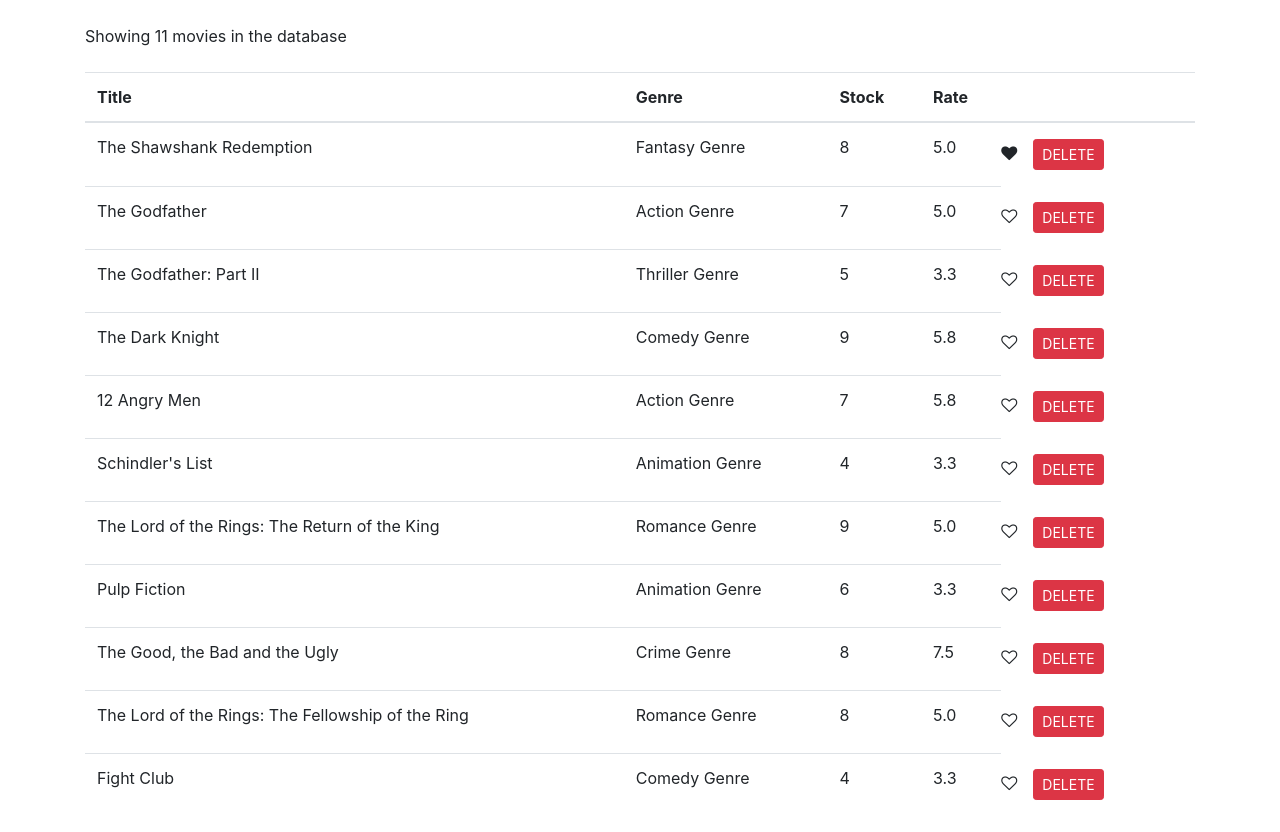
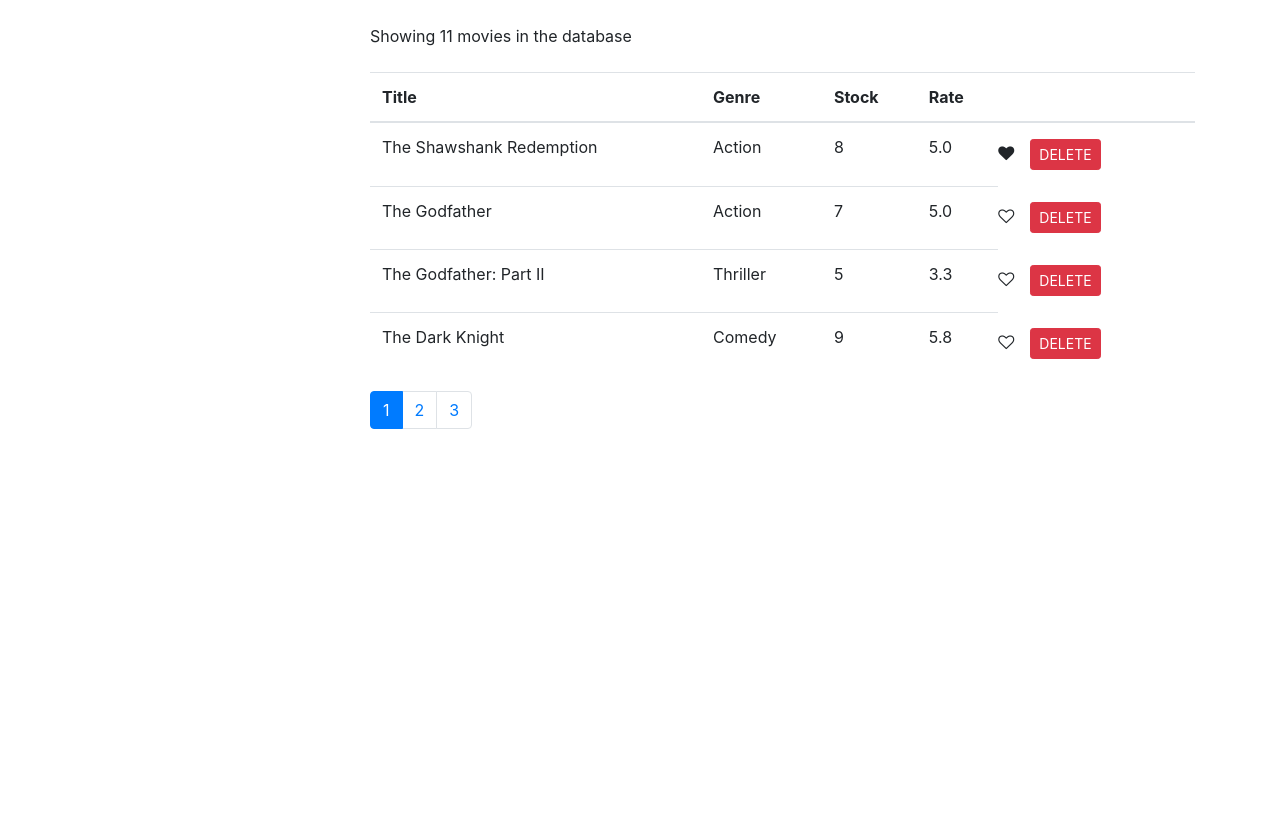
Before and after one commit to ajayJayapalan/REACT_MOSH, a React (Create React App) app in the folder vidly/: page / in a window 1280 px wide. After the commit the page ends 800 px from the top, so only its background shows below. Built offline with nearby package versions, Linux system fonts and the light colour scheme.

Commit message:
Pagination

```diff
--- a/vidly/package.json
+++ b/vidly/package.json
@@ -8,6 +8,8 @@
     "@testing-library/user-event": "^12.8.3",
     "bootstrap": "^4.1.1",
     "font-awesome": "^4.7.0",
+    "lodash": "^4.17.10",
+    "prop-types": "^15.6.2",
     "react": "^17.0.2",
     "react-dom": "^17.0.2",
     "react-scripts": "4.0.3",
--- /dev/null
+++ b/vidly/src/common/listGroup.jsx
@@ -0,0 +1,27 @@
+import React, { Component } from "react";
+
+class ListGroup extends Component {
+  render() {
+    const genreListClone = [
+      { _id: 1, name: "All genre" },
+      ...this.props.genres,
+    ];
+    return (
+      <>
+        <ul class="list-group">
+          {genreListClone.map((i) => (
+            <li
+            key={i._id}
+            class="list-group-item"
+            onClick={()=>this.props.onPress(i._id)}
+            >
+              {i.name}
+            </li>
+          ))}
+        </ul>
+      </>
+    );
+  }
+}
+
+export default ListGroup;
--- /dev/null
+++ b/vidly/src/common/pagination.jsx
@@ -0,0 +1,36 @@
+import React, { Component } from "react";
+import _ from "lodash";
+import PropTypes from 'prop-types'
+
+class Pagination extends Component {
+  render() {
+    const { itemsCount, pageSize, currentPage, onPageChange } = this.props;
+    const pagesCount = Math.ceil(itemsCount / pageSize);
+
+    if (pagesCount === 1) return null;
+
+    const pages = _.range(1, pagesCount + 1);
+
+    return (
+      <ul className="pagination">
+        {pages.map((page) => (
+          <li key={page} className={page=== currentPage ? "page-item active" : "page-item"}>
+            <button
+            className="page-link"
+            onClick={()=>onPageChange(page)}
+            >{page}</button>
+          </li>
+        ))}
+      </ul>
+    );
+  }
+}
+
+Pagination.propTypes = {
+    itemsCount: PropTypes.number.isRequired,
+    pageSize: PropTypes.number.isRequired,
+    currentPage: PropTypes.number.isRequired,
+    onPageChange: PropTypes.func.isRequired
+}
+
+export default Pagination;
--- a/vidly/src/components/movies.jsx
+++ b/vidly/src/components/movies.jsx
@@ -1,10 +1,16 @@
 import React, { Component } from "react";
 import { getMovies } from "../services/movieList";
+//import { genres, getGenres } from "../services/genreList";
 import Like from "./like";
+import Pagination from "./../common/pagination";
+import { paginate } from "./../utils/paginate";
+//import ListGroup from "../common/listGroup";
 
 class Movies extends Component {
   state = {
     movies: getMovies(),
+    pageSize: 4,
+    currentPage: 1,
   };
 
   handleLike = (item) => {
@@ -19,6 +25,11 @@
     this.setState({ movies: moviesClone });
   };
 
+  handlePageChange = (page) => {
+    this.setState({ currentPage: page });
+  };
+
+
   getHeader = () => {
     const element =
       this.state.movies.length === 0
@@ -28,8 +39,16 @@
   };
 
   render() {
+    const { currentPage, pageSize, movies: allMovies } = this.state;
+
+    const movies = paginate(allMovies, currentPage, pageSize);
     return (
       <>
+        <div className="row">
+          <div className="col-3 mt-5">
+            {/*<ListGroup />*/}
+          </div>
+          <div className="col">
             <p className="my-4">{this.getHeader()}</p>
             {this.state.movies.length !== 0 && (
               <table className="table">
@@ -44,7 +63,7 @@
                   </tr>
                 </thead>
                 <tbody>
-              {this.state.movies.map((i) => {
+                  {movies.map((i) => {
                     return (
                       <tr key={i._id}>
                         <td>{i.title}</td>
@@ -70,6 +89,15 @@
                 </tbody>
               </table>
             )}
+
+            <Pagination
+              itemsCount={allMovies.length}
+              currentPage={currentPage}
+              pageSize={pageSize}
+              onPageChange={this.handlePageChange}
+            />
+          </div>
+        </div>
       </>
     );
   }
--- /dev/null
+++ b/vidly/src/services/genreList.js
@@ -0,0 +1,9 @@
+export const genres = [
+  { _id: "611e75778b8b0b0f789396bd", name: "Action" },
+  { _id: "611e75778b8b0b0f789396c1", name: "Thriller" },
+  { _id: "611e75778b8b0b0f789396c3", name: "Comedy" },
+];
+
+export function getGenres() {
+  return genres.filter((g) => g);
+}
--- a/vidly/src/services/movieList.js
+++ b/vidly/src/services/movieList.js
@@ -4,7 +4,7 @@
   {
     _id: "611e75778b8b0b0f789396bc",
     title: "The Shawshank Redemption",
-    genre: { _id: "611e75778b8b0b0f789396bd", name: "Fantasy Genre" },
+    genre: { _id: "611e75778b8b0b0f789396bd", name: "Action" },
     numberInStock: 8,
     dailyRentalRate: "5.0",
     publishDate: "2021-08-19T15:15:03.163Z",
@@ -13,7 +13,7 @@
   {
     _id: "611e75778b8b0b0f789396be",
     title: "The Godfather",
-    genre: { _id: "611e75778b8b0b0f789396bf", name: "Action Genre" },
+    genre: { _id: "611e75778b8b0b0f789396bd", name: "Action" },
     numberInStock: 7,
     dailyRentalRate: "5.0",
     publishDate: "2021-08-19T15:15:03.163Z",
@@ -21,7 +21,7 @@
   {
     _id: "611e75778b8b0b0f789396c0",
     title: "The Godfather: Part II",
-    genre: { _id: "611e75778b8b0b0f789396c1", name: "Thriller Genre" },
+    genre: { _id: "611e75778b8b0b0f789396c1", name: "Thriller" },
     numberInStock: 5,
     dailyRentalRate: "3.3",
     publishDate: "2021-08-19T15:15:03.163Z",
@@ -29,7 +29,7 @@
   {
     _id: "611e75778b8b0b0f789396c2",
     title: "The Dark Knight",
-    genre: { _id: "611e75778b8b0b0f789396c3", name: "Comedy Genre" },
+    genre: { _id: "611e75778b8b0b0f789396c3", name: "Comedy" },
     numberInStock: 9,
     dailyRentalRate: "5.8",
     publishDate: "2021-08-19T15:15:03.163Z",
@@ -37,7 +37,7 @@
   {
     _id: "611e75778b8b0b0f789396c4",
     title: "12 Angry Men",
-    genre: { _id: "611e75778b8b0b0f789396c5", name: "Action Genre" },
+    genre: { _id: "611e75778b8b0b0f789396bd", name: "Action" },
     numberInStock: 7,
     dailyRentalRate: "5.8",
     publishDate: "2021-08-19T15:15:03.163Z",
@@ -45,7 +45,7 @@
   {
     _id: "611e75778b8b0b0f789396c6",
     title: "Schindler's List",
-    genre: { _id: "611e75778b8b0b0f789396c7", name: "Animation Genre" },
+    genre: { _id: "611e75778b8b0b0f789396c1", name: "Thriller" },
     numberInStock: 4,
     dailyRentalRate: "3.3",
     publishDate: "2021-08-19T15:15:03.163Z",
@@ -53,7 +53,7 @@
   {
     _id: "611e75778b8b0b0f789396c8",
     title: "The Lord of the Rings: The Return of the King",
-    genre: { _id: "611e75778b8b0b0f789396c9", name: "Romance Genre" },
+    genre: { _id: "611e75778b8b0b0f789396c3", name: "Comedy" },
     numberInStock: 9,
     dailyRentalRate: "5.0",
     publishDate: "2021-08-19T15:15:03.163Z",
@@ -61,7 +61,7 @@
   {
     _id: "611e75778b8b0b0f789396ca",
     title: "Pulp Fiction",
-    genre: { _id: "611e75778b8b0b0f789396cb", name: "Animation Genre" },
+    genre: { _id: "611e75778b8b0b0f789396bd", name: "Action" },
     numberInStock: 6,
     dailyRentalRate: "3.3",
     publishDate: "2021-08-19T15:15:03.163Z",
@@ -69,7 +69,7 @@
   {
     _id: "611e75778b8b0b0f789396cc",
     title: "The Good, the Bad and the Ugly",
-    genre: { _id: "611e75778b8b0b0f789396cd", name: "Crime Genre" },
+    genre: { _id: "611e75778b8b0b0f789396c3", name: "Comedy" },
     numberInStock: 8,
     dailyRentalRate: "7.5",
     publishDate: "2021-08-19T15:15:03.163Z",
@@ -77,7 +77,7 @@
   {
     _id: "611e75778b8b0b0f789396ce",
     title: "The Lord of the Rings: The Fellowship of the Ring",
-    genre: { _id: "611e75778b8b0b0f789396cf", name: "Romance Genre" },
+    genre: { _id: "611e75778b8b0b0f789396c3", name: "Comedy" },
     numberInStock: 8,
     dailyRentalRate: "5.0",
     publishDate: "2021-08-19T15:15:03.163Z",
@@ -85,7 +85,7 @@
   {
     _id: "611e75778b8b0b0f789396d0",
     title: "Fight Club",
-    genre: { _id: "611e75778b8b0b0f789396d1", name: "Comedy Genre" },
+    genre: { _id: "611e75778b8b0b0f789396c1", name: "Thriller" },
     numberInStock: 4,
     dailyRentalRate: "3.3",
     publishDate: "2021-08-19T15:15:03.163Z",
--- /dev/null
+++ b/vidly/src/utils/paginate.js
@@ -0,0 +1,6 @@
+import _ from "lodash";
+
+export function paginate(items, pageNumber, pageSize) {
+  const startIndex = (pageNumber - 1) * pageSize;
+  return _(items).slice(startIndex).take(pageSize).value();
+}
```
Also changed, not shown: 1 other file (tests, documents, lock files or other folders). Lines whose indentation alone changed are shown as unchanged.
